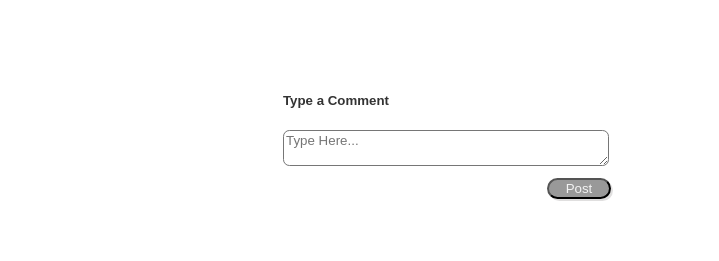
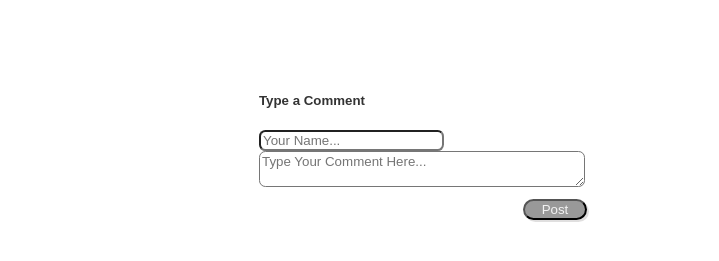
Before and after one commit to ExpatJournal/Front-End, a React (Create React App) app in the folder expat-journal/: page /PhotoPage/0 in a window 1280 px wide. Shown: the part 649-910 px from the top of the page, without its empty margins (561-1280 px from the left). Built offline with nearby package versions, Linux system fonts and the light colour scheme; no server answers.

Commit message:
workin on comment form

```diff
--- a/expat-journal/src/components/CommentCard.js
+++ b/expat-journal/src/components/CommentCard.js
@@ -4,7 +4,7 @@ const CommentCard = props => {
 
     return (
         <div className="comment-card">
-        <h5> Username {props.username}</h5>
+        <h5> {props.name} </h5>
         <p> {props.comment}</p>
 </div>
     );
--- a/expat-journal/src/components/CommentForm.css
+++ b/expat-journal/src/components/CommentForm.css
@@ -34,7 +34,10 @@
 .comment-form-container {
     margin: 0 0 12rem 0;
 }
-
+.name-field{
+    border-radius: .4rem;
+    font-weight: 300;
+}
 .text-field {
     min-width: 20rem;
     max-width: 20rem;
@@ -114,6 +117,8 @@
       font-size: 1.0rem;
   }
 
+
+
 h1, h2 , h3 , h4, h5 {
     color: #333333;
 }
--- a/expat-journal/src/components/CommentForm.js
+++ b/expat-journal/src/components/CommentForm.js
@@ -24,7 +24,7 @@ const CommentForm = ({errors, touched, values, status}) => {
                <div className="comment-card-container">
                    {users.map(user => (
 
-                         <CommentCard username={user.username} comment={user.comment}/>
+                         <CommentCard name={user.name} comment={user.comment}/>
 
                             ))}
 
@@ -34,7 +34,11 @@ const CommentForm = ({errors, touched, values, status}) => {
                  <Form className="comment-form">
 
                      <h5>Type a Comment</h5>
-                  <Field  className="text-field" type="text" component="textarea" name="comment" placeholder="Type Here..." />
+                     <Field  className="name-field" type="text" name="name" placeholder="Your Name..." />
+                         {touched.name && errors.name && (
+                         <p className="error">{errors.name}</p>
+                     )}
+                  <Field  className="text-field" type="text" component="textarea" name="comment" placeholder="Type Your Comment Here..." />
                          {touched.name && errors.name && (
                          <p className="error">{errors.name}</p>
                      )}
@@ -46,15 +50,16 @@ const CommentForm = ({errors, touched, values, status}) => {
  }
 
  const FormikComment = withFormik ({
-     mapPropsToValues ({ comment,}) {
+     mapPropsToValues ({ name, comment}) {
          return {
-
+              name: name || "",
              comment: comment ||"",
 
          }
      },
 
      validationSchema: Yup.object().shape({
+         name:Yup.string().required(<p>Please use your real name!</p>).min(3).max(25),
          comment: Yup.string().required(<p>Please leave your comment!</p>).min(3).max(50),
 
      }),
```
